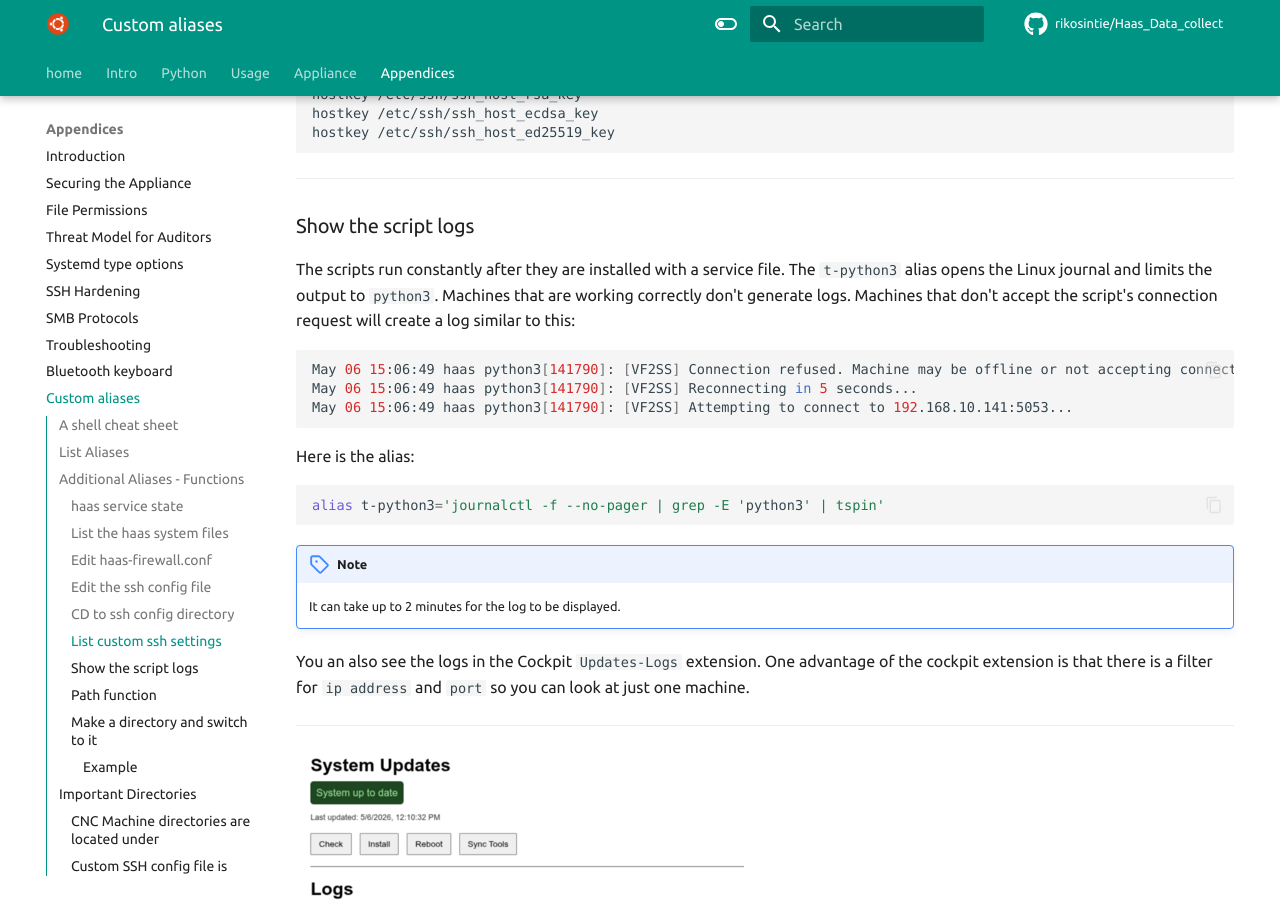
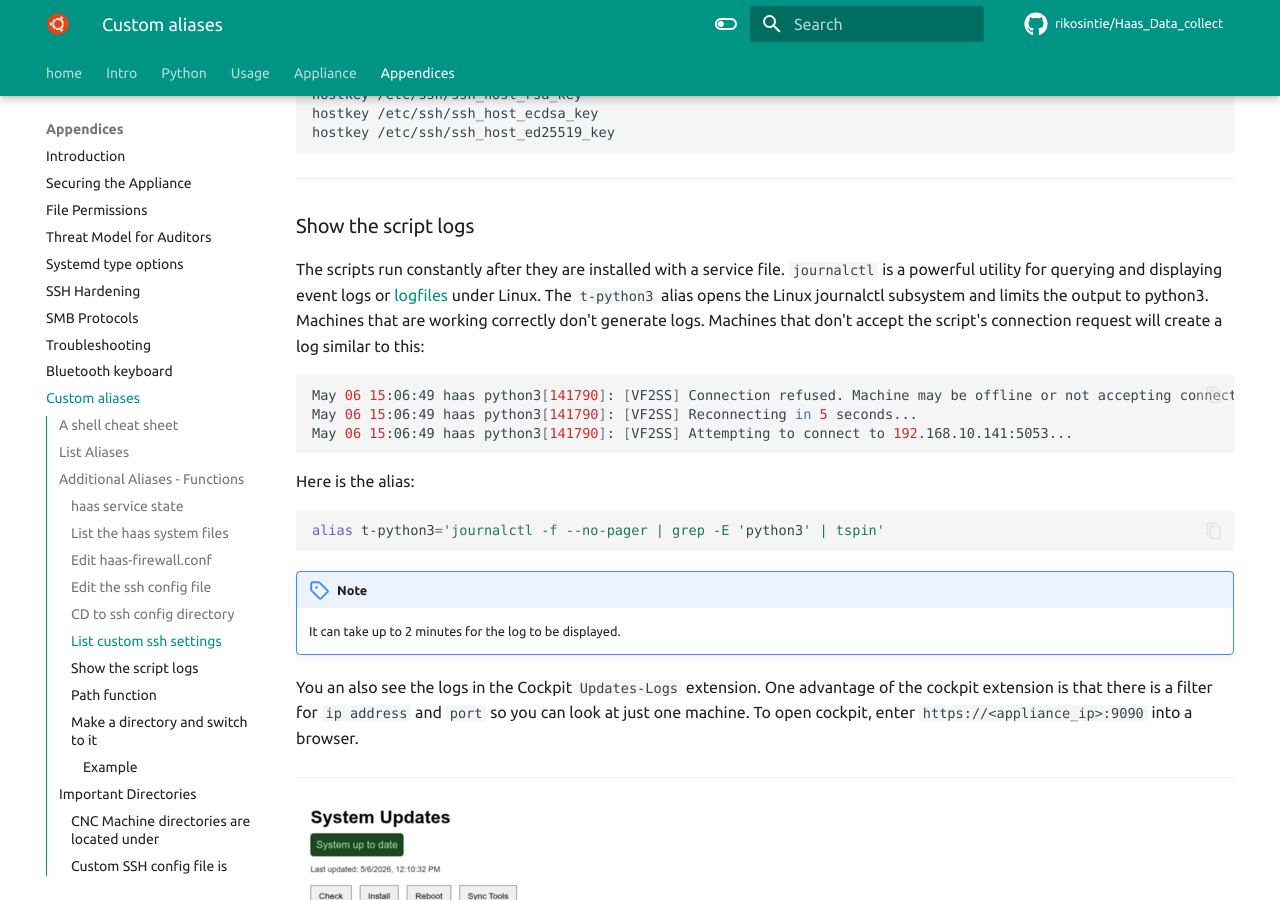
Before and after one commit to rikosintie/Haas_Data_collect, an MkDocs documentation site: the page built from docs/appendices/appendix-i.md, in a window 1280 px wide and 900 px high, scrolled down 5539 px. Built offline with MkDocs 1.6.1 and Material for MkDocs 9.7.7, drawn with Linux system fonts in a browser that asks for light colours; some web fonts are replaced; comment, search, counter and statistics services are not loaded; some of the changed text lies outside the part shown.

Commit message:
Git Title: appendix-i.md: - Formatting and grammar edits

````diff
--- a/docs/appendices/appendix-i.md
+++ b/docs/appendices/appendix-i.md
@@ -213,7 +213,7 @@ hostkey /etc/ssh/ssh_host_ed25519_key
 
 ### Show the script logs
 
-The scripts run constantly after they are installed with a service file. The `t-python3` alias opens the Linux journal and limits the output to `python3`. Machines that are working correctly don't generate logs. Machines that don't accept the script's connection request will create a log similar to this:
+The scripts run constantly after they are installed with a service file. `journalctl` is a powerful utility for querying and dis­play­ing event logs or [logfiles](https://www.ionos.com/digitalguide/online-marketing/web-analytics/log-files-recording-computer-processes/) under Linux. The `t-python3` alias opens the Linux journalctl subsystem and limits the output to python3. Machines that are working correctly don't generate logs. Machines that don't accept the script's connection request will create a log similar to this:
 
 ```bash
 May 06 15:06:49 haas python3[141790]: [VF2SS] Connection refused. Machine may be offline or not accepting connections.
@@ -230,7 +230,7 @@ alias t-python3='journalctl -f --no-pager | grep -E 'python3' | tspin'
 !!! Note
     It can take up to 2 minutes for the log to be displayed.
 
-You an also see the logs in the Cockpit `Updates-Logs` extension. One advantage of the cockpit extension is that there is a filter for `ip address` and `port` so you can look at just one machine.
+You an also see the logs in the Cockpit `Updates-Logs` extension. One advantage of the cockpit extension is that there is a filter for `ip address` and `port` so you can look at just one machine. To open cockpit, enter `https://<appliance_ip>:9090` into a browser.
 
 ----------------------------------------------------------------
 
````
Also changed, not shown: other parts of docs/appendices/appendix-i.md (+5 -5 lines).
